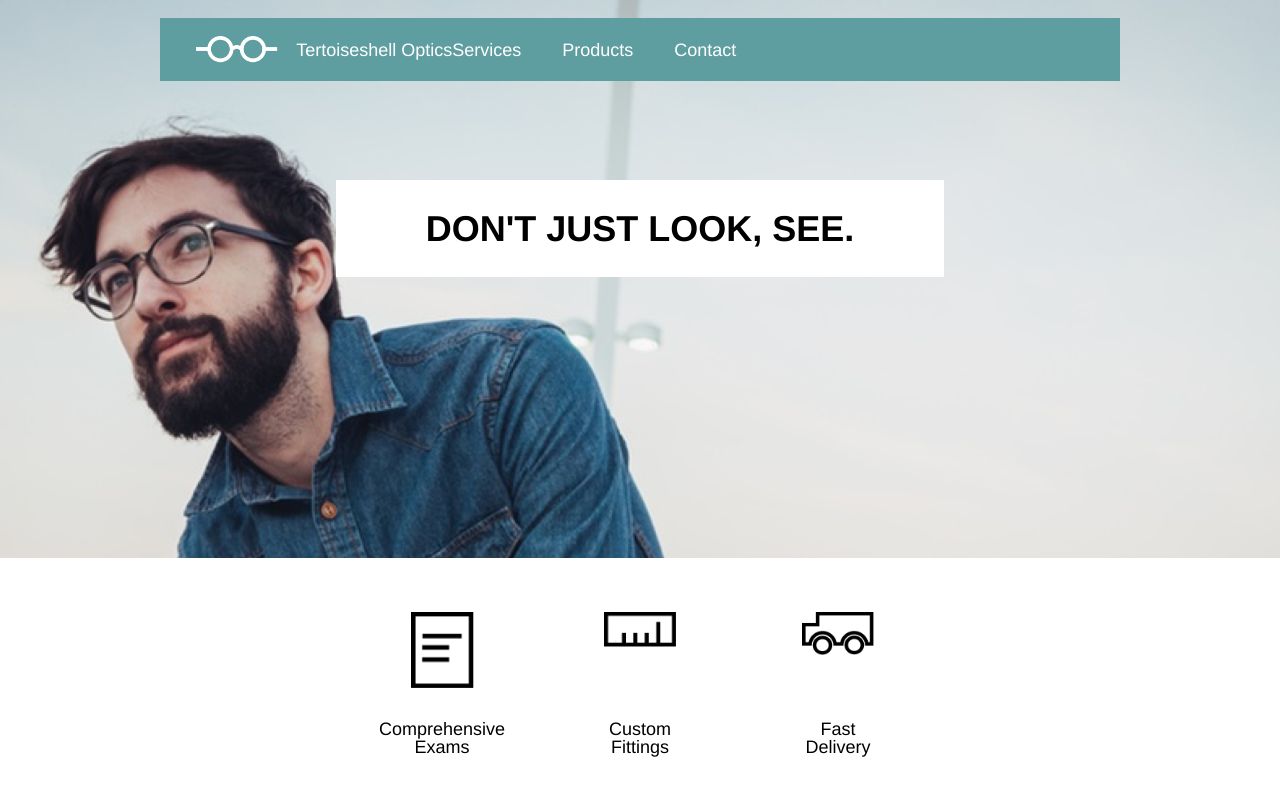
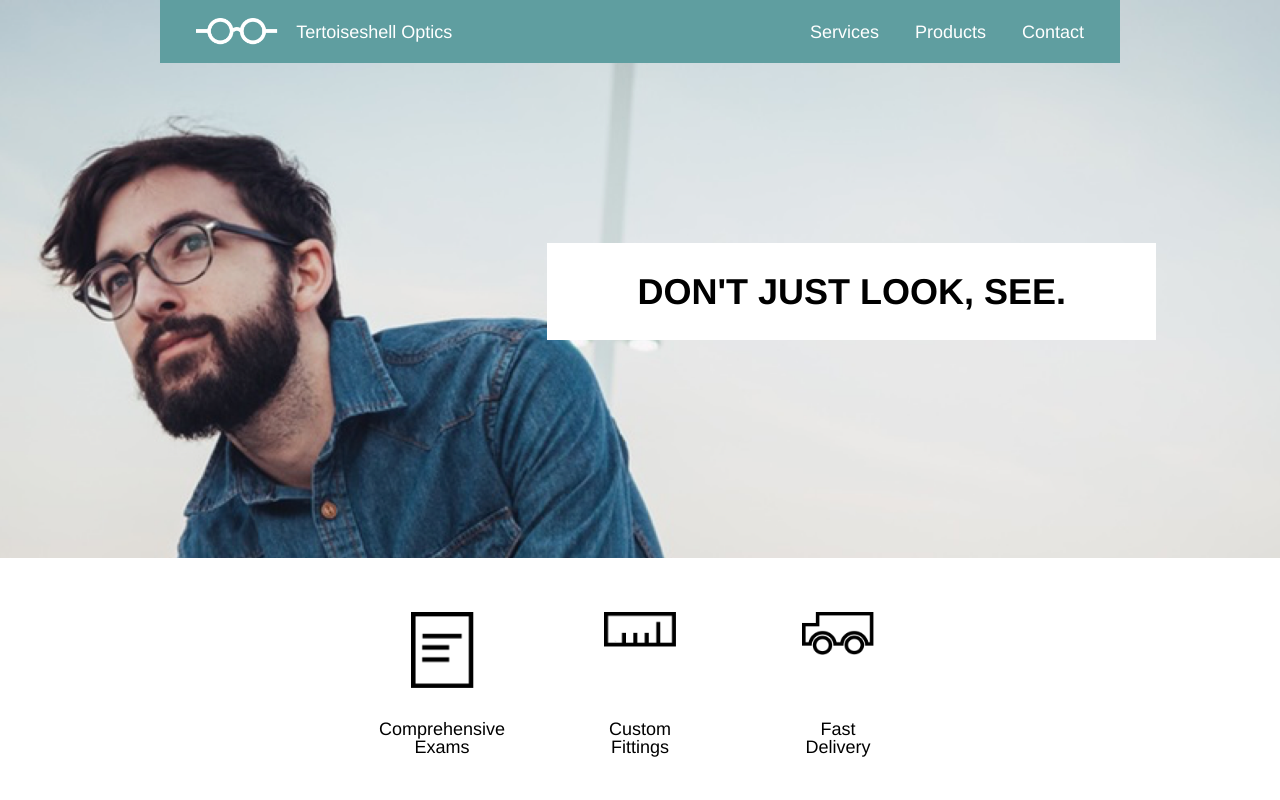
Before and after one commit to KatharinaAb/optics, a plain HTML site: page index.html in a window 1280 px wide. Shown: the top 800 px of the page. Drawn offline with Linux system fonts and the light colour scheme.

Commit message:
final version

```diff
--- a/index.html
+++ b/index.html
@@ -7,29 +7,28 @@
 </head>
 <body>
   <!--Navigation-->
-  <div class="container">
-    <div class="navigation">
+  <header>
+    <nav class="container">
+      <div>
         <img src="resources/images/logo-white.png">
-      <span class="brand">Tertoiseshell Optics</span>
-      <nav>
+        <span class="logo">Tertoiseshell Optics</span>
+      </div>
+      <div class="nav">
         <span>Services</span>
         <span>Products</span>
         <span>Contact</span>
+      </div>
+      <div class="flex-menu">
+        <span>Menu</span>
+      </div>
     </nav>
-      <nav class="flex">
-        <span>Menu</span>
-      </nav>
-    </div>
-  </div>
 <!--Banner section-->
-  <div class="banner">
     <div class="container">
       <div class="title">
         <h1>Don't just look, see.</h1>
       </div>
     </div>
-  </div>
-
+  </header>
 <!--Content sectiom-->
   <div class="container">
     <div class="description">
--- a/resources/style.css
+++ b/resources/style.css
@@ -7,19 +7,15 @@ div {
   display: block;
 }
 .container {
-  display: flex;
-  width: 960px;
+  max-width: 960px;
   margin: auto;
-  justify-content: center;
 }
-.banner {
+header {
   height: 31rem;
   background-image: url("images/glasses-bg.png");
   background-repeat: no-repeat;
   background-position: center;
   background-size: cover;
-  position: relative;
-  top: 0;
 }
 h1 {
   font-family: Helvetica;
@@ -32,38 +28,40 @@ h1 {
   background-color: white;
   margin-top: 10rem;
 }
-.container .navigation {
+nav {
+  background-color: cadetblue;
+  top: 1rem;
+  padding: 1rem 0;
   display: flex;
   align-items: center;
-  background-color: cadetblue;
-  position: absolute;
-  top: 1rem;
-  padding: 1rem 0;
-  z-index: 1;
-  width: 960px;
+  justify-content: space-between;
 }
-.navigation img {
+nav div {
+  display: flex;
+  align-items: center;
+}
+nav img {
   height: 1.5rem;
   padding-left: 2rem;
   padding-right: 1rem;
 }
-.navigation span {
+.flex-menu {
+  display: none;
+}
+.nav span {
+  padding-right: 2rem;
   font-family: Helvetica;
   font-size: 1rem;
   color: white;
 }
-.flex span {
-  display: none;
-}
-nav span {
-  padding-right: 2rem;
-}
-.navigation .brand {
-  text-align: left;
+.logo {
+  color: white;
+  font-family: Helvetica;
 }
 .title {
   display: flex;
-  position: absolute;
+  justify-content: flex-end;
+  margin-right: -2rem;
 }
 .description {
   display: flex;
@@ -106,6 +104,7 @@ nav span {
 }
 .text {
   line-height: 1.4;
+  display: block;
 }
  .tab {
    display: flex;
@@ -130,12 +129,10 @@ footer .container {
   height: 1.5rem;
   padding-left: 4rem;
   padding-right: 1rem;
-
 }
 .copyright {
   padding: 4rem 0;
 }
-
 @media only screen and (max-width: 1024px) {
   .banner {
     height: 22rem;
```
Lines whose indentation alone changed are shown as unchanged.
